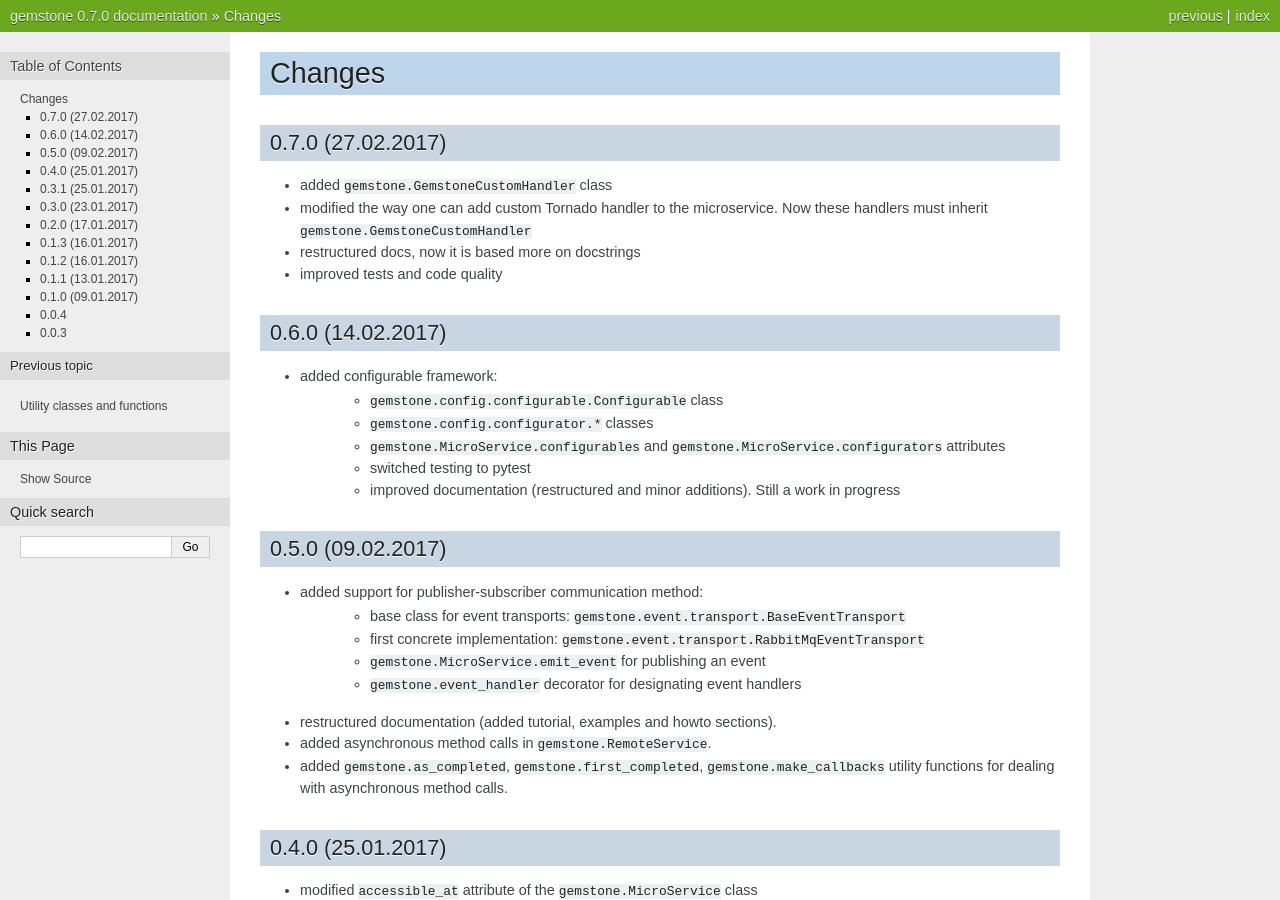
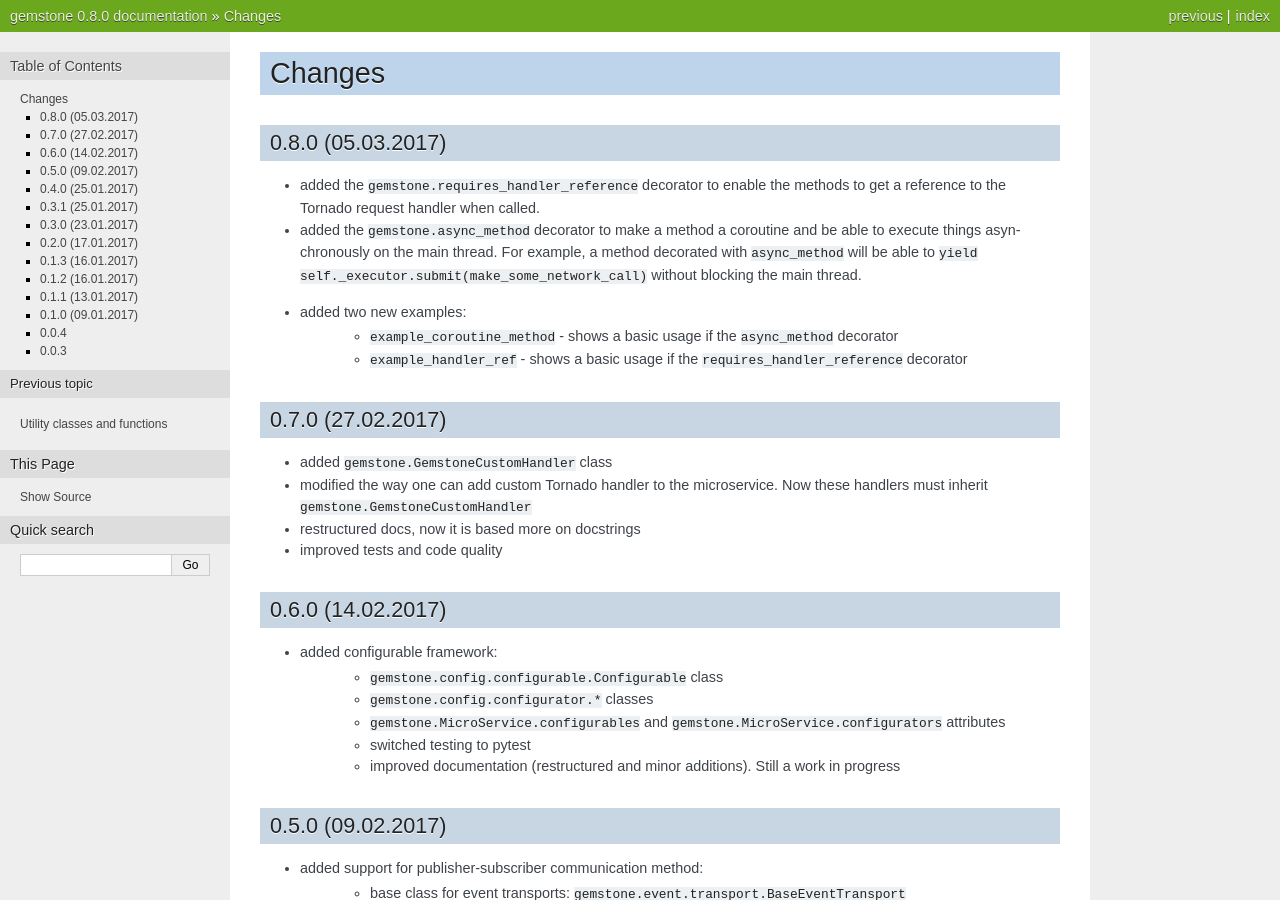
Before and after one commit to vladcalin/gemstone, a Sphinx documentation site: the page built from docs/changes.rst, in a window 1280 px wide and 900 px high. Built offline with Sphinx 7.4.7, drawn with Linux system fonts in a browser that asks for light colours; some of the changed text lies outside the part shown.

Commit message:
updated changes.rst and version

```diff
--- a/docs/changes.rst
+++ b/docs/changes.rst
@@ -1,5 +1,20 @@
 Changes
 =======
+
+0.8.0 (05.03.2017)
+~~~~~~~~~~~~~~~~~~
+
+- added the ``gemstone.requires_handler_reference`` decorator to enable
+  the methods to get a reference to the Tornado request handler when called.
+- added the ``gemstone.async_method`` decorator to make a method a coroutine
+  and be able to execute things asynchronously on the main thread.
+  For example, a method decorated with ``async_method`` will be able to
+  ``yield self._executor.submit(make_some_network_call)`` without blocking the main
+  thread.
+- added two new examples:
+    - ``example_coroutine_method`` - shows a basic usage if the ``async_method`` decorator
+    - ``example_handler_ref`` - shows a basic usage if the ``requires_handler_reference`` decorator
+
 
 0.7.0 (27.02.2017)
 ~~~~~~~~~~~~~~~~~~
--- a/gemstone/__init__.py
+++ b/gemstone/__init__.py
@@ -13,7 +13,7 @@ from gemstone.util import as_completed, first_completed, make_callbacks
 __author__ = "Vlad Calin"
 __email__ = "vlad.s.calin@gmail.com"
 
-__version__ = "0.7.0"
+__version__ = "0.8.0"
 
 __all__ = [
     # core classes
```
Also changed, not shown: CHANGES.rst (deleted, +0 -96 lines).
